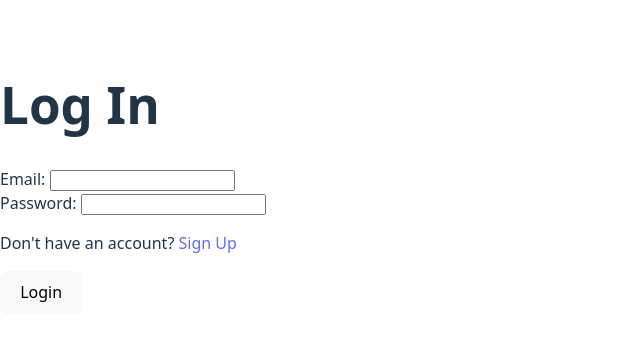
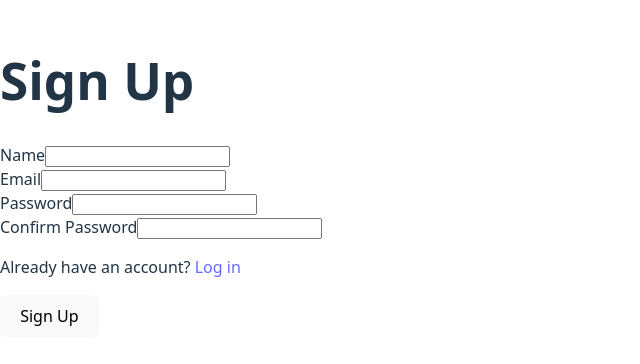
Before and after one commit to christianHadinata/Co-Learn-Client, a React (Vite) app: page /signup in a window 1280 px wide. Before the commit this address led to /login. Shown: the part 222-586 px from the top of the page, without its empty margins (0-640 px from the left). Built offline with nearby package versions, Linux system fonts and the light colour scheme.

Commit message:
Change all 'register' inton'sign up'

```diff
--- a/src/App.jsx
+++ b/src/App.jsx
@@ -1,6 +1,6 @@
 import { BrowserRouter, Routes, Route, Navigate } from "react-router-dom";
 import LoginPage from "./pages/LoginPage";
-import RegisterPage from "./pages/RegisterPage";
+import SignUpPage from "./pages/SignUpPage";
 
 export default function App() {
   return (
@@ -9,8 +9,8 @@ export default function App() {
         {/* halaman login */}
         <Route path="/login" element={<LoginPage />} />
 
-        {/* halaman register */}
-        <Route path="/register" element={<RegisterPage />} />
+        {/* halaman sign up */}
+        <Route path="/signup" element={<SignUpPage />} />
 
         <Route path="*" element={<Navigate to="/login" replace />} />
       </Routes>
--- a/src/components/LoginForm.jsx
+++ b/src/components/LoginForm.jsx
@@ -47,7 +47,7 @@ export default function LoginForm() {
       {error && <p style={{ color: "red" }}>{error}</p>}
 
       <p>
-        Don't have an account? <a href="/register">Sign Up</a>
+        Don't have an account? <a href="/signup">Sign Up</a>
       </p>
 
       <button type="submit">Login</button>
--- a/src/components/RegisterForm.jsx
+++ b/src/components/SignUpForm.jsx
@@ -1,6 +1,6 @@
 import { useState } from "react";
 
-export default function RegisterForm() {
+export default function SignUpForm() {
   const [name, setName] = useState("");
   const [email, setEmail] = useState("");
   const [password, setPassword] = useState("");
@@ -80,7 +80,7 @@ export default function RegisterForm() {
         Already have an account? <a href="/login">Log in</a>
       </p>
 
-      <button type="submit">Register</button>
+      <button type="submit">Sign Up</button>
     </form>
   );
 }
--- a/src/pages/RegisterPage.jsx
+++ /dev/null
@@ -1,10 +0,0 @@
-import RegisterForm from "../components/RegisterForm";
-
-export default function RegisterPage() {
-  return (
-    <div>
-      <h1>Sign Up</h1>
-      <RegisterForm />
-    </div>
-  );
-}
--- /dev/null
+++ b/src/pages/SignUpPage.jsx
@@ -0,0 +1,10 @@
+import SignUpForm from "../components/SignUpForm";
+
+export default function SignUpPage() {
+  return (
+    <div>
+      <h1>Sign Up</h1>
+      <SignUpForm />
+    </div>
+  );
+}
```
